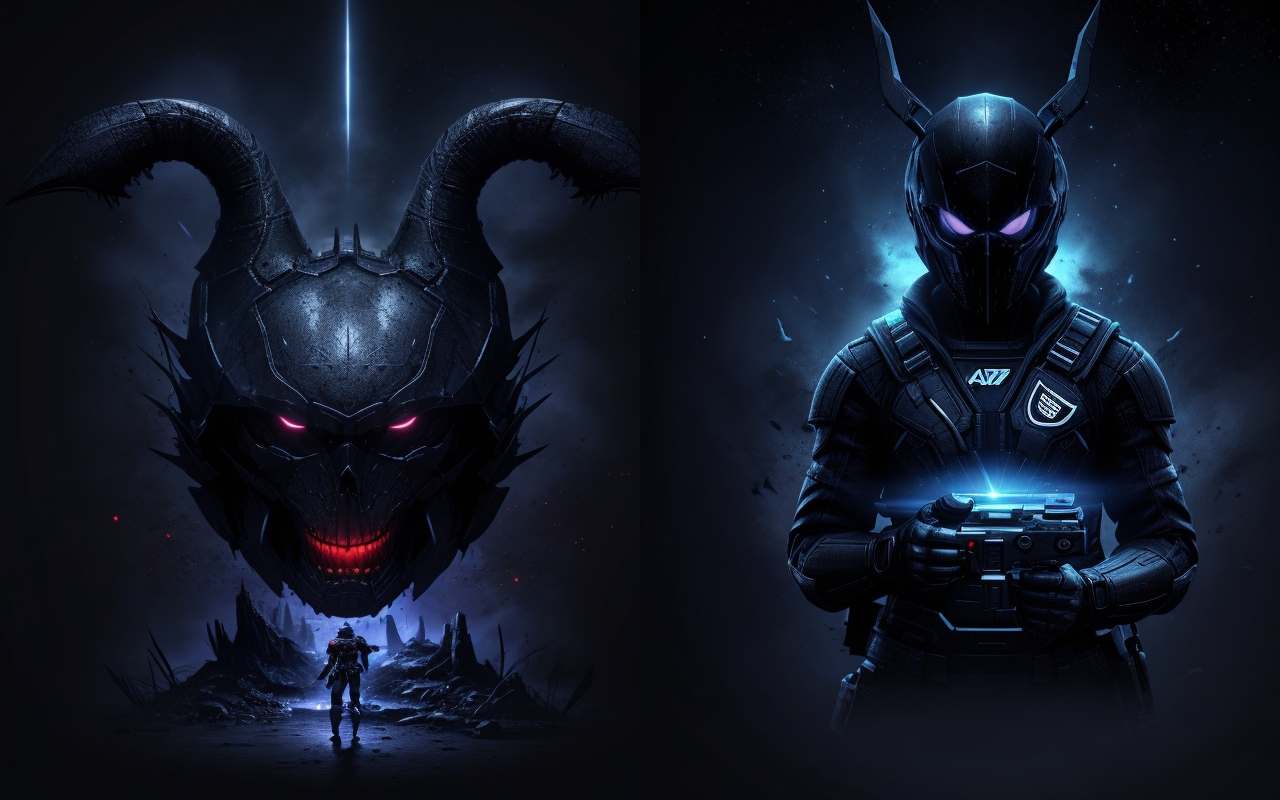
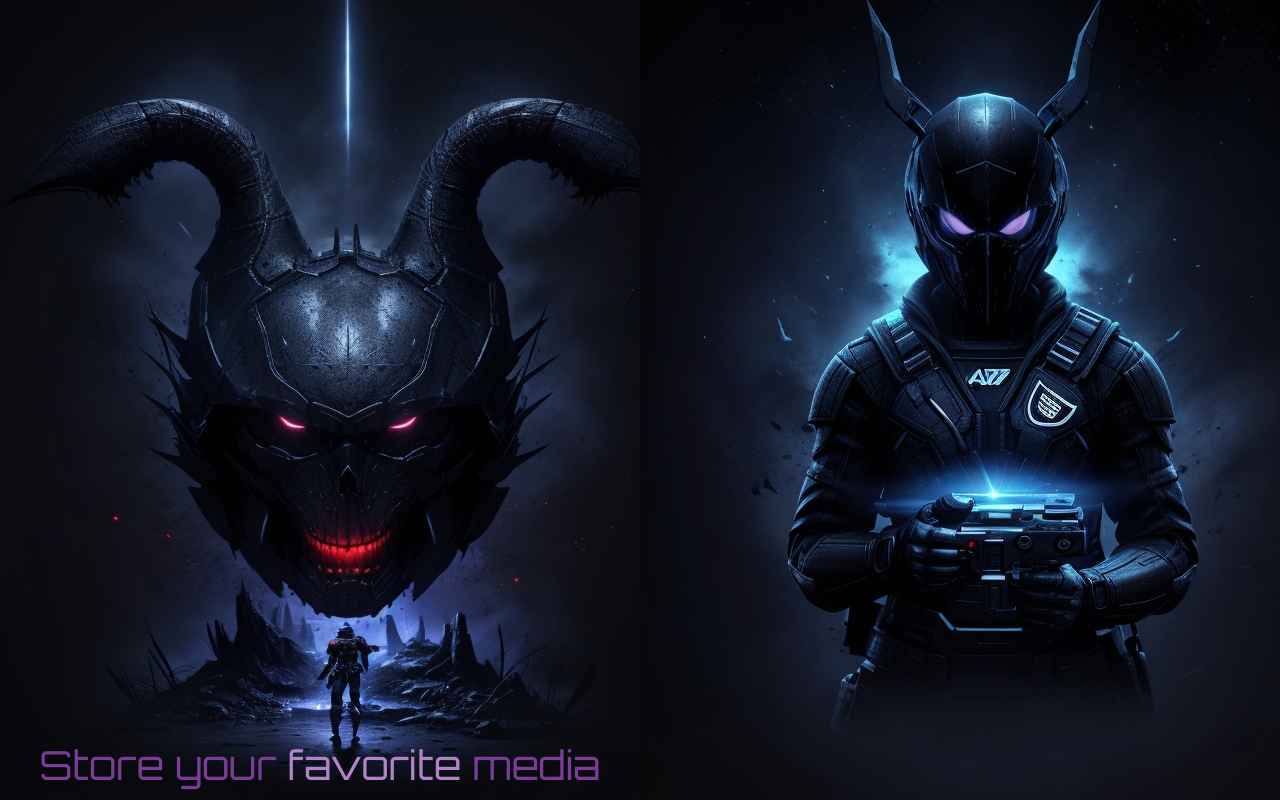
Before and after one commit to ottosuhett/EntertainHub, a Next.js app: page / in a window 1280 px wide. Built offline with nearby package versions, Linux system fonts and the light colour scheme.

Commit message:
Adicao da fonte Orbitron e da mensagem no container esquerdo e tb seus estilos

```diff
--- a/src/app/components/Login/LoginWindow.module.scss
+++ b/src/app/components/Login/LoginWindow.module.scss
@@ -9,9 +9,20 @@
     height: 100vh;
     width: 100%;
 }
+.highlightMsg{
+    font-size: 4rem;
+    color: #B084C5;
+}
 .leftContainer{
-
    background-image: url('../../../../public/images/rabbit_head.jpg');
+   display: flex;
+   justify-content: center;
+   align-items: flex-end;
+   .leftDrescriptionMsg{
+    font-size: 4rem;
+    color:#7A3C97;
+    margin-bottom: 1rem;
+   }
 }
 .rightContainer{
     background-image: url('../../../../public/images/dark_rabbit.jpg');
--- a/src/app/components/Login/LoginWindow.tsx
+++ b/src/app/components/Login/LoginWindow.tsx
@@ -8,7 +8,9 @@ export interface ILoginWindowProps {
 export default function LoginWindow (props: ILoginWindowProps) {
   return (
     <Container fluid className={styles.mainContainer}>
-      <div className={styles.leftContainer}></div>
+      <div className={styles.leftContainer}>
+        <p className={styles.leftDrescriptionMsg}>Store your <span className={styles.highlightMsg}>favorite</span> media</p>
+      </div>
       <div className={styles.rightContainer}></div>
     </Container>
   );
--- a/src/app/global.css
+++ b/src/app/global.css
@@ -1,7 +1,10 @@
+@import url('https://fonts.googleapis.com/css2?family=Orbitron:wght@400..900&display=swap');
+
 * {
     font-size: 62.5%;
     padding: 0;
     margin: 0;
     box-sizing: border-box;
     list-style: none;
+    font-family: 'Orbitron', sans-serif;
 }
```
